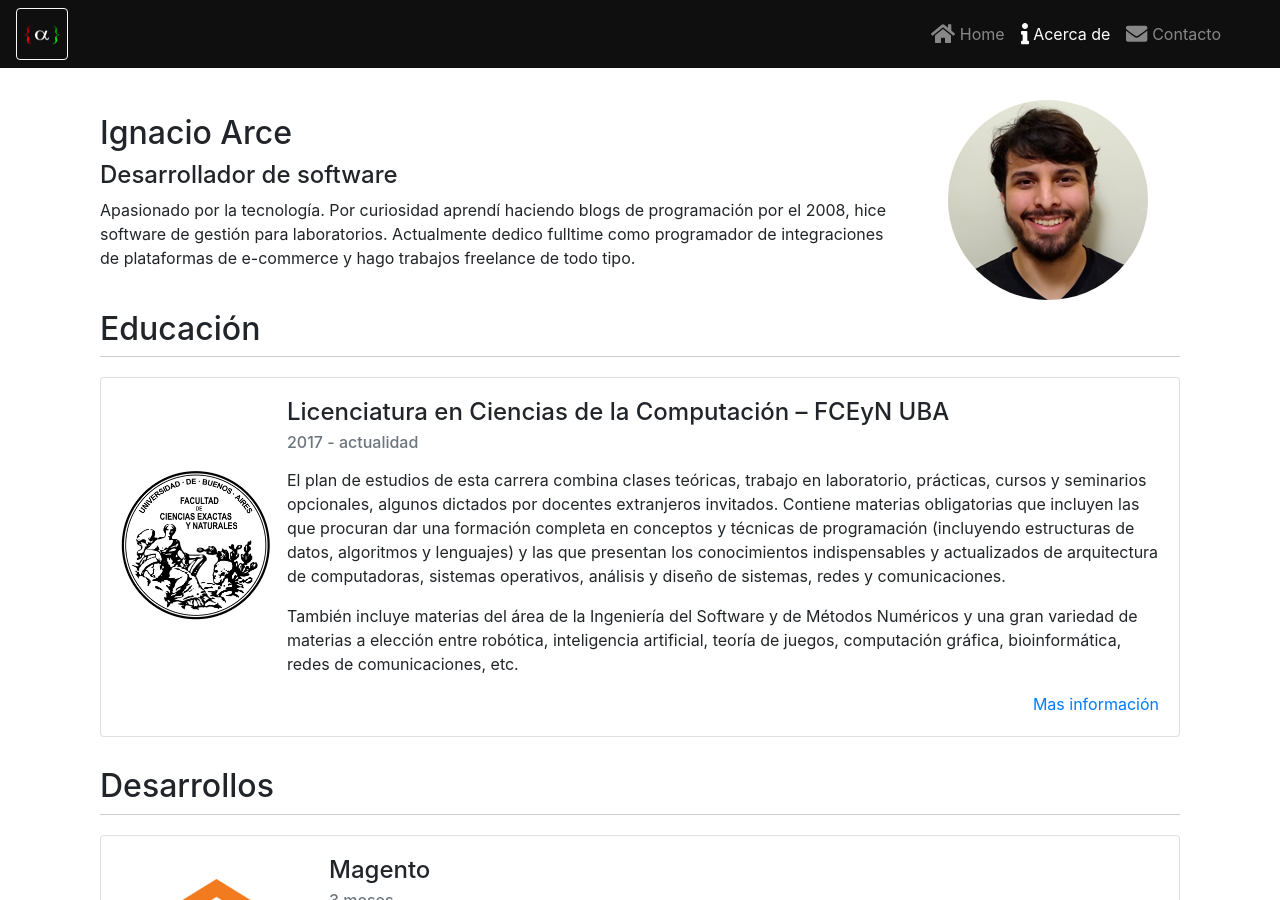
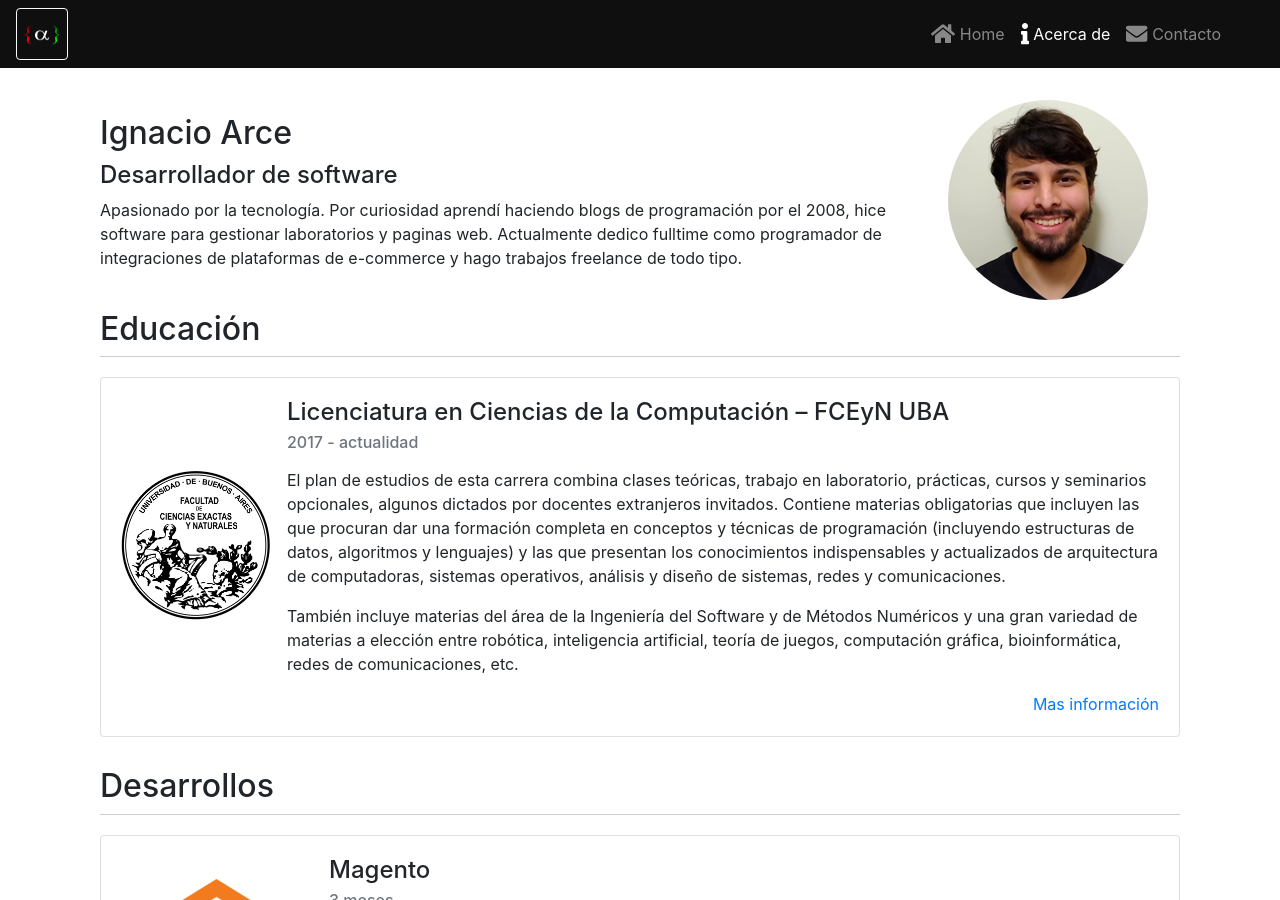
Before and after one commit to ignacio-arce/ignacio-arce.github.io, a Jekyll site: the page built from about.html, in a window 1280 px wide and 900 px high. Built offline with Jekyll 4.4.1, drawn with Linux system fonts in a browser that asks for light colours.

Commit message:
Changed speech

```diff
--- a/about.html
+++ b/about.html
@@ -9,11 +10,9 @@ title: iaSoftware - About
 
 		<p class="d-none d-sm-block">
 			Apasionado por la tecnología. Por curiosidad aprendí haciendo blogs de programación por el 2008,
-			hice software de
-			gestión para laboratorios.
+			hice software para gestionar laboratorios y paginas web.
 			Actualmente dedico fulltime como programador de integraciones de plataformas de e-commerce y hago
 			trabajos freelance de todo tipo.
-
 		</p>
 
 	</div>
```
Also changed, not shown: other parts of about.html (+1 -0 lines).
